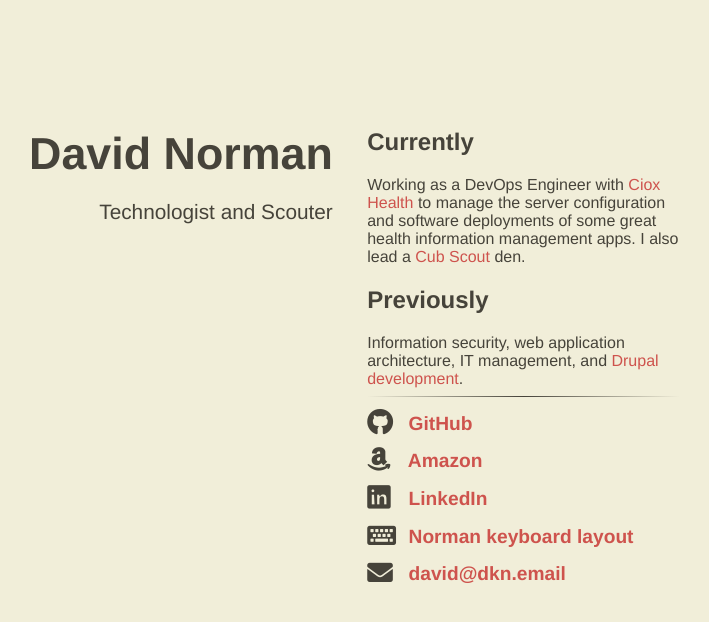
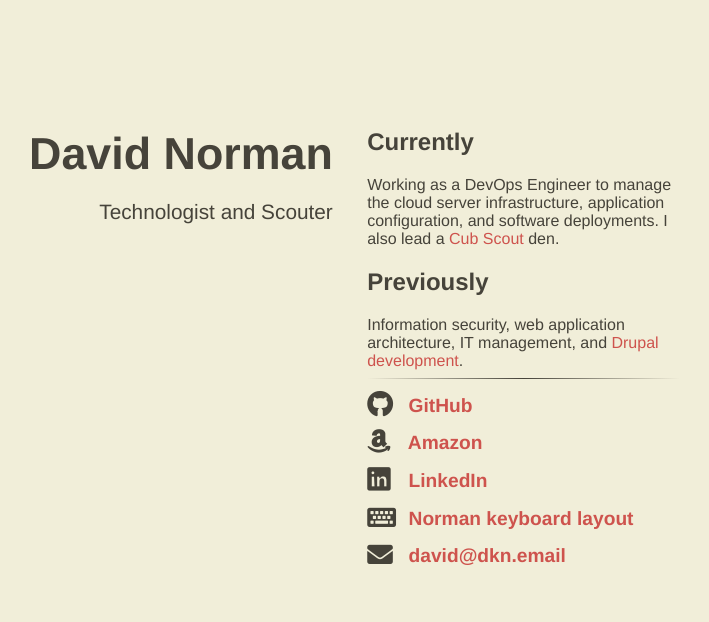
Before and after one commit to deekayen/dkn.github.io, a Jekyll site: the page built from index.html, in a window 1280 px wide. Shown: the top 622 px of the page, without its empty margins (300-1009 px from the left). Built offline with Jekyll 4.4.1, drawn with Linux system fonts in a browser that asks for light colours; nearby versions of some CDN libraries.

Commit message:
Update the lead tag line.

```diff
--- a/_includes/content.html
+++ b/_includes/content.html
@@ -1,5 +1,5 @@
 <h2>Currently</h2>
-Working as a DevOps Engineer with <a href="http://www.cioxhealth.com">Ciox Health</a> to manage the server configuration and software deployments of some great health information management apps. I also lead a <a href="http://www.scouting.org/Home/CubScouts.aspx">Cub Scout</a> den.
+Working as a DevOps Engineer to manage the cloud server infrastructure, application configuration, and software deployments. I also lead a <a href="http://www.scouting.org/Home/CubScouts.aspx">Cub Scout</a> den.
 
 <h2>Previously</h2>
 Information security, web application architecture, IT management, and <a href="https://www.drupal.org/user/972">Drupal development</a>.
```
